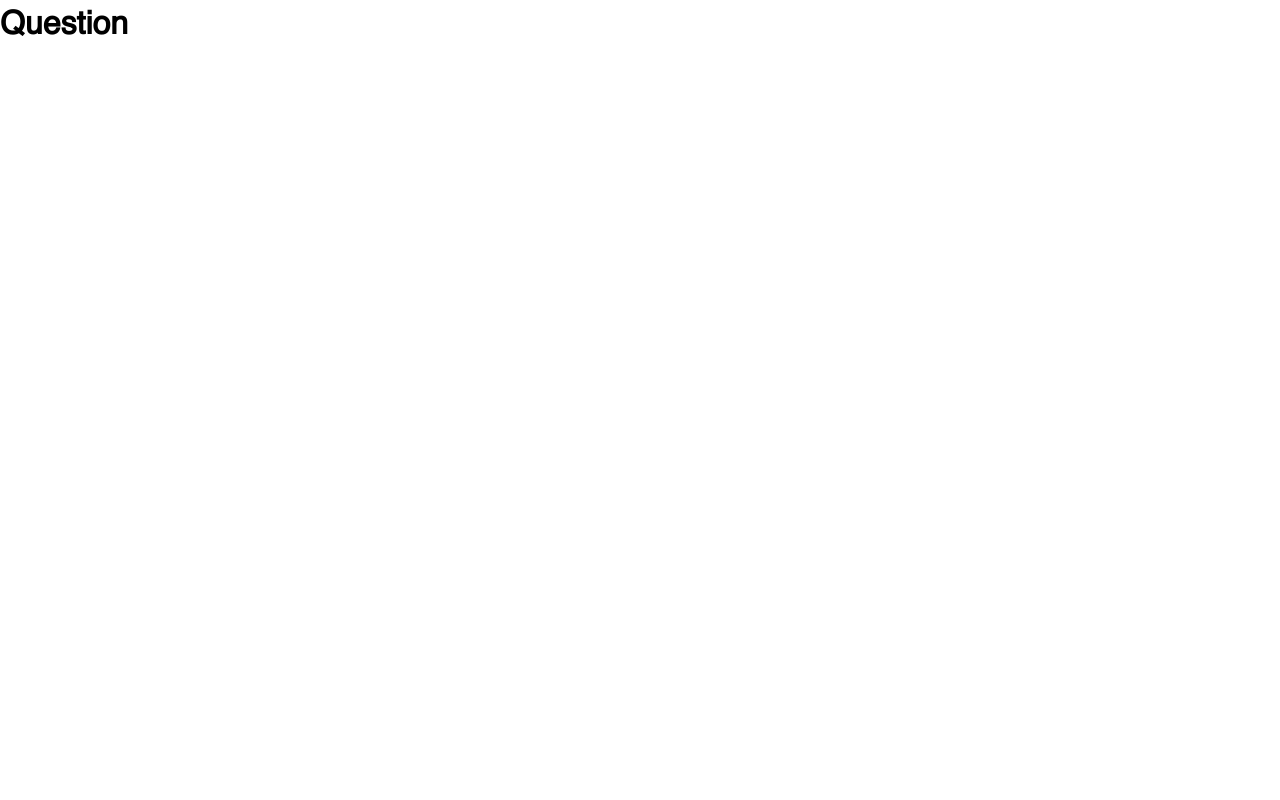
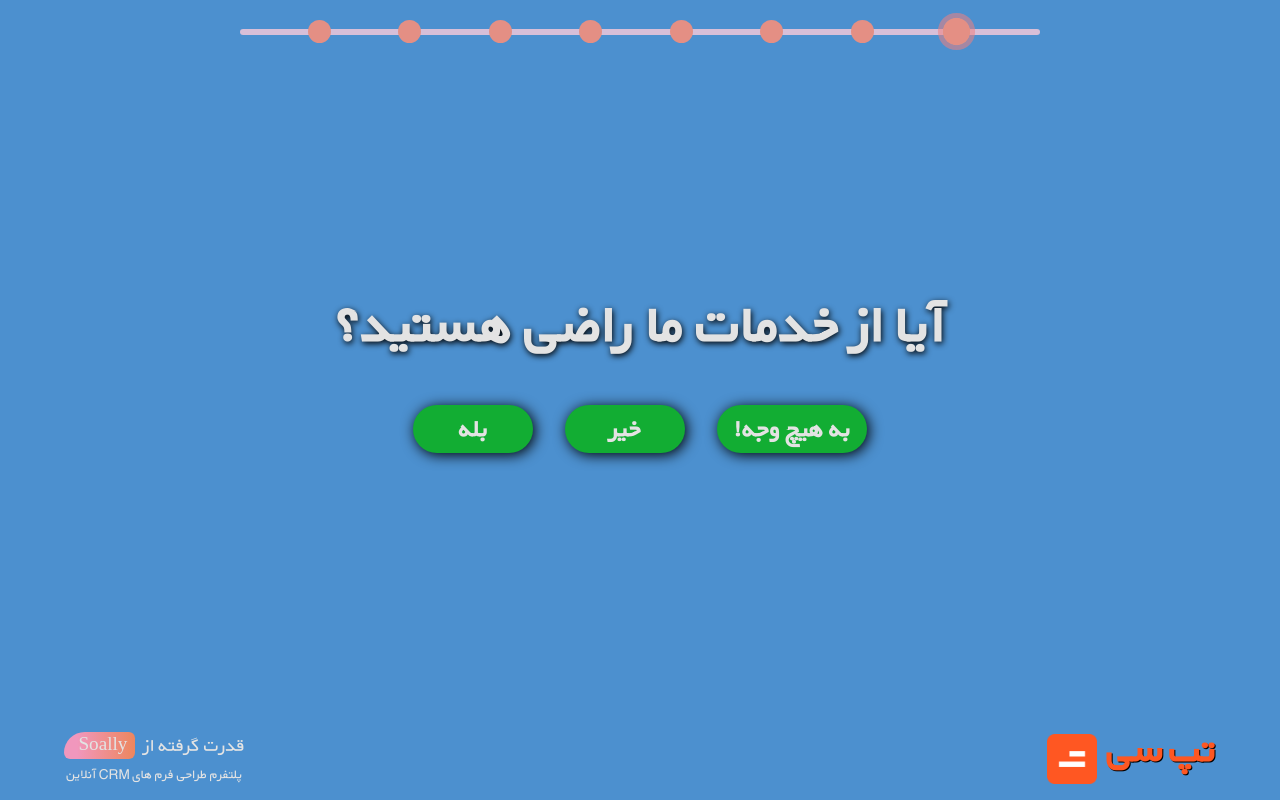
Before and after one commit to HassanRezaei71/CRM-Question, a React (Create React App) app: page /question/q_1 in a window 1280 px wide. Built offline with nearby package versions, Linux system fonts and the light colour scheme.

Commit message:
Add Question page

```diff
--- a/src/App.js
+++ b/src/App.js
@@ -15,9 +15,9 @@ export default function App() {
     setAnswers(Answers);
   }, []);
 
-  const newAnswers = (questionId, answer) => {
-    let newAnswer = [...answers].map((value) =>
-      value.id === questionId ? { id: questionId, answer: answer } : value
+  const setNewAnswer = (questionId, answerKey) => {
+    let newAnswer = [...answers].map((item) =>
+      item.id === questionId ? { id: questionId, answer: answerKey } : item
     );
     setAnswers(newAnswer);
   };
@@ -27,7 +27,7 @@ export default function App() {
       <Switch>
         {routes.map((route) => (
           <Route path={route.path} key={route.path} exact={route.exact}>
-            <route.component pollData={pollData} setPollData={setPollData} newAnswers={newAnswers} answers={answers} />
+            <route.component pollData={pollData} setPollData={setPollData} setNewAnswer={setNewAnswer} answers={answers} />
           </Route>
         ))}
       </Switch>
--- /dev/null
+++ b/src/Components/AnswerButton/AnswerButton.jsx
@@ -0,0 +1,8 @@
+import React from 'react';
+import './AnswerButton.scss'
+
+export default function AnswerButton({children,AnswerButtonHandler,answerKey}) {
+    return (
+    <button className="answer-button" onClick={()=>AnswerButtonHandler(answerKey)}>{children}</button>
+    )
+}
--- /dev/null
+++ b/src/Components/AnswerButton/AnswerButton.scss
@@ -0,0 +1,28 @@
+.answer-button {
+  direction: rtl;
+  background-color: #12ad33;
+  color: #e3e3e3;
+  font-size: 1.6rem;
+  font-family: "Yekan";
+  border: none;
+  border-radius: 50px;
+  padding: 0.4rem 1rem;
+  margin: 0.5rem 1rem;
+  cursor: pointer;
+  transition: all 0.2s;
+  min-width: 120px;
+  filter: drop-shadow(2px 2px 7px black);
+  font-weight: bold;
+  @media (max-width:600px) {
+    font-size: 1.4rem;
+  }
+
+  &:hover {
+    background-color: #18d842;
+    transform: translateY(0.2rem);
+  }
+
+  &:focus {
+    outline: none;
+  }
+}
--- a/src/Components/Brand/Brand.scss
+++ b/src/Components/Brand/Brand.scss
@@ -2,7 +2,10 @@
   display: flex;
   align-items: flex-end;
   justify-content: center;
-  margin: 2rem 0;
+  margin: 1rem 0;
+  @media (max-width:600px) {
+    margin: 1rem 0;
+  }
   img {
     max-width: 50px;
     margin-right: 0.6rem;
--- a/src/Components/Info/info.scss
+++ b/src/Components/Info/info.scss
@@ -5,6 +5,10 @@
   align-items: center;
   color: #e3e3e3;
   direction: rtl;
+  margin: 1rem 0;
+  @media (max-width: 600px) {
+    margin: 0.5rem 0;
+  }
   .info {
     display: flex;
     font-size: 1.2rem;
@@ -16,9 +20,9 @@
     margin-right: 0.5rem;
     font-family: cursive;
   }
-  .explanation{
-      direction: ltr;
-      font-size: 0.85rem;
-      margin-top: 0.4rem;
+  .explanation {
+    direction: ltr;
+    font-size: 0.85rem;
+    margin-top: 0.4rem;
   }
 }
--- a/src/Components/Step/Step.scss
+++ b/src/Components/Step/Step.scss
@@ -1,23 +1,23 @@
-.Step {
+.step {
+  width: 23px;
+  height: 23px;
+  border-radius: 50%;
+  background-color: rgb(228, 143, 132);
+  transition: all 0.3s;
+  @media (max-width: 550px) {
     width: 20px;
     height: 20px;
-    border-radius: 50%;
-    background-color: #f197bd;
-    transition: all 0.3s;
-    @media (max-width: 600px) {
-      width: 15px;
-      height: 15px;
-    }
   }
+}
 
-  .Step-done {
+.step-done {
+  width: 23px;
+  height: 23px;
+  border-radius: 50%;
+  background-color: #d8d8d8;
+  transition: all 0.3s;
+  @media (max-width: 550px) {
     width: 20px;
     height: 20px;
-    border-radius: 50%;
-    background-color: #d8d8d8;
-    transition: all 0.3s;
-    @media (max-width: 600px) {
-      width: 15px;
-      height: 15px;
-    }
   }
+}
--- a/src/Components/Stepper/Stepper.jsx
+++ b/src/Components/Stepper/Stepper.jsx
@@ -1,11 +1,20 @@
 import React from "react";
+import "./Stepper.scss";
+import Step from "../Step/Step";
+import { NavLink } from "react-router-dom";
 
 export default function Stepper({ answers, pollData }) {
+  console.log(pollData);
+  console.log(answers);
   return (
     <div className="Stepper">
       {pollData.questions.map((question) => (
-        <NavLink activeClassName="Step-active" key={question.id} to={`/question/${question.id}`}>
-          <Step answer={answers.find((item) => item.id == question.id)} />
+        <NavLink
+          activeClassName="Step-active"
+          key={question.id}
+          to={`/question/${question.id}`}
+        >
+          {answers.length && <Step answer={answers.find((item) => item.id === question.id)} />}
         </NavLink>
       ))}
     </div>
--- a/src/Components/Stepper/Stepper.scss
+++ b/src/Components/Stepper/Stepper.scss
@@ -1,22 +1,22 @@
 .Stepper {
+  width: 100%;
+  max-width: 800px;
+  height: 6px;
+  border-radius: 0.5rem;
+  margin-top: 1.8rem;
+  background-color: thistle;
   display: flex;
   flex-direction: row-reverse;
   justify-content: space-evenly;
-  width: 100%;
-  max-width: 800px;
-  height: 7px;
-  border-radius: 0.5rem;
-  margin-top: 1.5rem;
-  background-color: #f197bd;
   align-items: center;
-  @media (max-width: 600px) {
-    height: 5px;
+  @media (max-width: 550px) {
+    height: 8px;
   }
 }
 
 .Step-active {
   transform: scale(1.2);
-  border: 2px solid rgba(237, 134, 93, 0.747);
+  border: 4px solid rgba(240, 128, 128, 0.548);
   border-radius: 50%;
   transition: all 0.3s;
 }
--- a/src/Views/Question/Question.jsx
+++ b/src/Views/Question/Question.jsx
@@ -1,9 +1,56 @@
-import React from "react";
+import React, { useState, useEffect } from "react";
+import "./Question.scss";
+import Stepper from "../../Components/Stepper/Stepper";
+import { useParams, useHistory } from "react-router-dom";
+import AnswerButton from "../../Components/AnswerButton/AnswerButton";
+import Brand from "../../Components/Brand/Brand";
+import Info from "../../Components/Info/Info";
 
-export default function Question() {
+export default function Question({ pollData, answers, setNewAnswer }) {
+  const { id } = useParams();
+  console.log(id);
+  const history = useHistory();
+
+
+  const [question, setQuestion] = useState(pollData.questions.find((item) => item.id === id));
+
+  const [questionIndex, setQuestinoIndex] = useState(pollData.questions.findIndex((item) => item.id === id));
+
+  useEffect(() => {
+    setQuestion(pollData.questions.find((item) => item.id === id));
+    setQuestinoIndex(pollData.questions.findIndex((item) => item.id === id));
+  }, [id]);
+
+  const AnswerButtonHandler = (answerKey) => {
+    setNewAnswer(id, answerKey);
+    if (pollData.questions[questionIndex + 1]) {
+      history.push(`/question/${pollData.questions[questionIndex + 1].id}`);
+    } else {
+      history.push("/end");
+    }
+  };
+
   return (
-    <div>
-      <h1>Question</h1>
+    <div className="question">
+      <Stepper pollData={pollData} answers={answers} />
+      <div className="container">
+        <h1 className="title">{question.text}</h1>
+        <div className="button">
+          {question.options.map((item) => (
+            <AnswerButton
+              AnswerButtonHandler={AnswerButtonHandler}
+              key={item.key}
+              answerKey={item.key}
+            >
+              {item.text}
+            </AnswerButton>
+          ))}
+        </div>
+      </div>
+      <footer>
+        <Info />
+        <Brand pollData={pollData} />
+      </footer>
     </div>
   );
 }
--- a/src/Views/Question/Question.scss
+++ b/src/Views/Question/Question.scss
@@ -0,0 +1,39 @@
+.question {
+  padding: 0 4rem;
+  display: flex;
+  flex-direction: column;
+  align-items: center;
+  height: 100vh;
+  background: rgb(76, 144, 207);
+  .container {
+    display: flex;
+    text-align: center;
+    flex-direction: column;
+    align-items: center;
+    justify-content: center;
+    height: 100%;
+    animation: entring 500ms ease-in-out 0s 1;
+  }
+  .title {
+    font-size: 3.5rem;
+    margin: 1rem 0;
+    color: #e3e3e3;
+    filter: drop-shadow(1px 2px 3px black);
+    @media (max-width:600px) {
+      font-size: 2.2rem;
+    }
+  }
+  .button {
+    margin: 1rem 0;
+  }
+  footer {
+    width: 100%;
+    display: flex;
+    @media (max-width: 600px) {
+      flex-direction: column-reverse;
+      align-items: center;
+    }
+    justify-content: space-between;
+    align-items: flex-end;
+  }
+}
```
